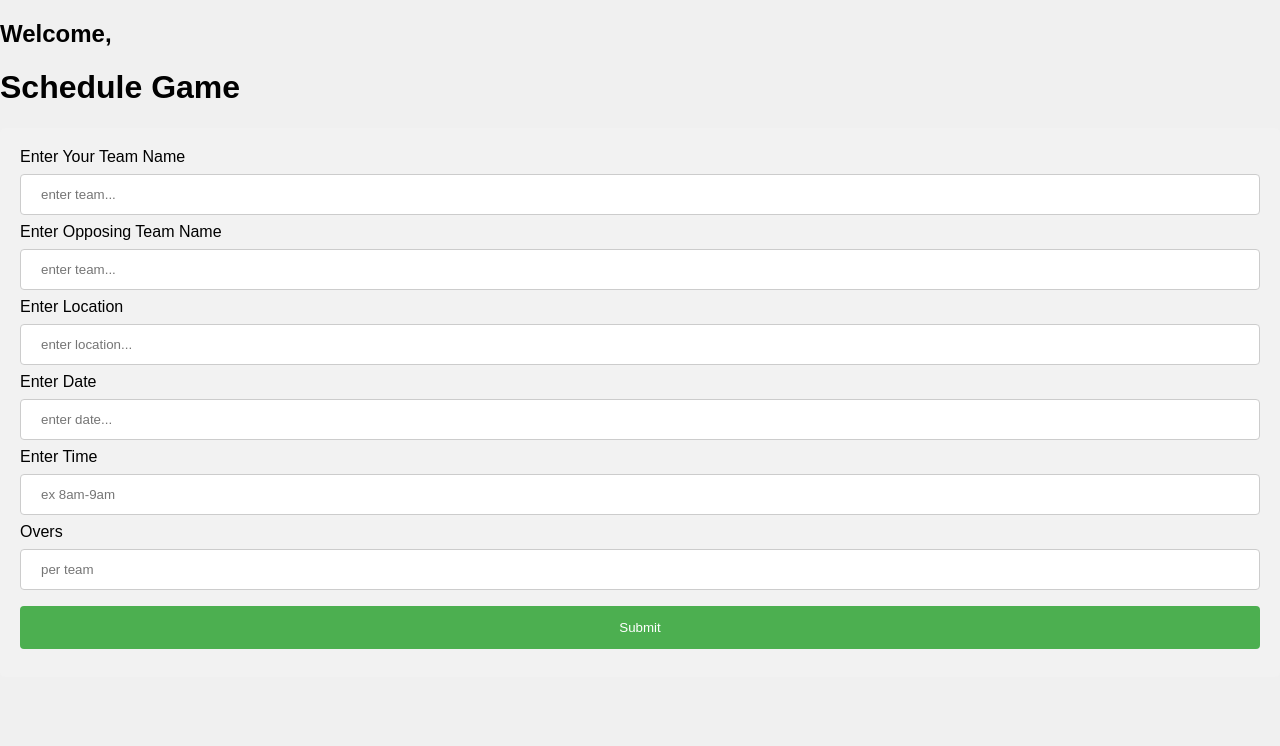
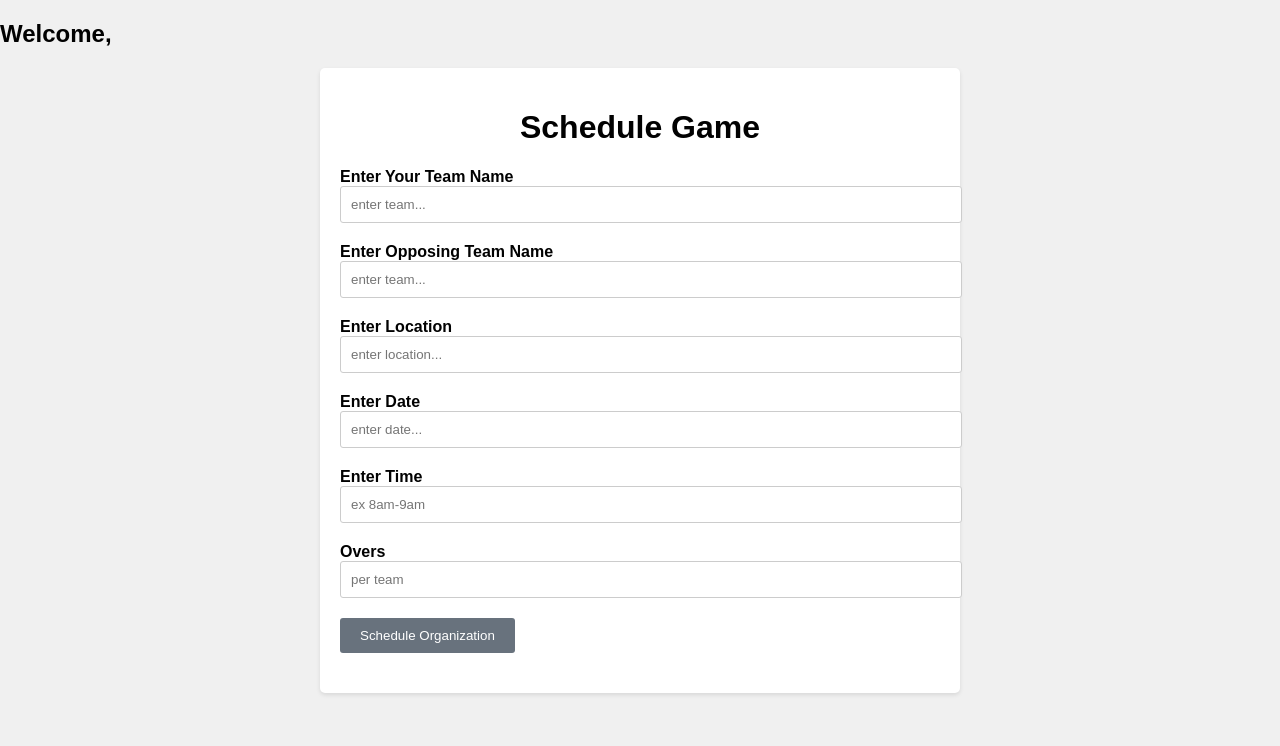
Before and after one commit to PravCoder/Cricket-Career-Sports-Management-Site, a Django app: page /schedule-game/ in a window 1280 px wide. Shown: the part 54-800 px from the top of the page. Run offline with Django 3.2, Linux system fonts and the light colour scheme.

Commit message:
style schedule game page

```diff
--- a/mysite/base/templates/base/create_organization.html
+++ b/mysite/base/templates/base/create_organization.html
@@ -9,7 +9,6 @@
     <style>
         body {
             font-family: Arial, sans-serif;
-            background-color: #f4f4f4;
             margin: 0;
             padding: 0;
         }
@@ -50,7 +49,7 @@
         .btn {
             display: inline-block;
             padding: 10px 20px;
-            background-color: #007BFF;
+            background-color: #68727d;
             color: #fff;
             border: none;
             border-radius: 3px;
--- a/mysite/base/templates/base/schedule_game.html
+++ b/mysite/base/templates/base/schedule_game.html
@@ -4,41 +4,105 @@
 {% block content %}
 
 <style>
-    input[type=text], select {
-      width: 100%;
-      padding: 12px 20px;
-      margin: 8px 0;
-      display: inline-block;
-      border: 1px solid #ccc;
-      border-radius: 4px;
-      box-sizing: border-box;
+body {
+    font-family: Arial, sans-serif;
+    margin: 0;
+    padding: 0;
 }
 
-    input[type=submit] {
+.container {
+    max-width: 600px;
+    margin: 0 auto;
+    padding: 20px;
+    background-color: #ffffff;
+    border-radius: 5px;
+    box-shadow: 0 2px 4px rgba(0, 0, 0, 0.1);
+}
+
+h1 {
+    text-align: center;
+}
+
+.form-group {
+    margin-bottom: 20px;
+}
+
+label {
+    font-weight: bold;
+}
+
+input[type="text"],
+textarea {
     width: 100%;
-      background-color: #4CAF50;
-      color: white;
-      padding: 14px 20px;
-      margin: 8px 0;
+    padding: 10px;
+    border: 1px solid #ccc;
+    border-radius: 3px;
+}
+
+textarea {
+    resize: vertical;
+}
+
+.btn {
+    display: inline-block;
+    padding: 10px 20px;
+    background-color: #68727d;
+    color: #fff;
     border: none;
-      border-radius: 4px;
+    border-radius: 3px;
     cursor: pointer;
 }
 
-    input[type=submit]:hover {
-      background-color: #45a049;
-    }
-
-    .sche-game-div {
-      border-radius: 5px;
-      background-color: #f2f2f2;
-      padding: 20px;
+.btn:hover {
+    background-color: #0056b3;
 }
 </style>
     <body>
 
+    <div class="container">
       <h1>Schedule Game</h1>
+      <form action="" method="POST">
+          {% csrf_token %}
+          <div class="form-group">
+            <label>Enter Your Team Name</label>
+            <input type="text" name="user-team" placeholder="enter team..." autocomplete="off">
+          </div>
 
+          <div class="form-group">
+            <label>Enter Opposing Team Name</label>
+            <input type="text" name="opp-team" placeholder="enter team..." autocomplete="off">
+          </div>
+
+          <div class="form-group">
+            <label>Enter Location</label>
+            <input type="text" name="location" placeholder="enter location..." autocomplete="off">
+          </div>
+
+          <div class="form-group">
+            <label>Enter Date</label>
+            <input type="text" name="date" placeholder="enter date..." autocomplete="off">
+          </div>
+
+          <div class="form-group">
+            <label>Enter Time</label>
+            <input type="text" name="time" placeholder="ex 8am-9am" autocomplete="off">
+            <br>
+          </div>
+
+          <div class="form-group">
+            <label>Overs</label>
+            <input type="text" name="overs" placeholder="per team">
+          </div>
+
+          <div class="form-group">
+            <input type="submit" class="btn" value="Schedule Organization">
+          </div>
+
+
+      </form>
+    </div>
+
+    <!--
     <div class="sche-game-div">
       <form action="" method="POST">
         {% csrf_token %}
@@ -66,6 +130,7 @@
 
       </form>
     </div>
+    -->
 
     </body>
 {% endblock %}
```
Lines whose indentation alone changed are shown as unchanged.
